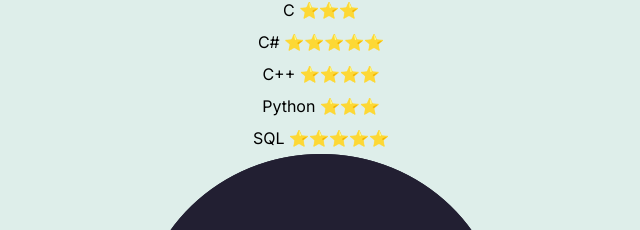
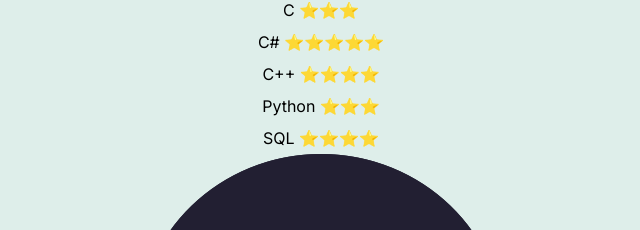
Before and after one commit to P-Fleeger/resumeWebsite, a plain HTML site: page index.html in a window 1280 px wide. Shown: the part 1719-1949 px from the top of the page, 319-959 px from the left. Drawn offline with Linux system fonts and the light colour scheme; a web font is replaced by a local one.

Commit message:
Update index.html

```diff
--- a/index.html
+++ b/index.html
@@ -46,7 +46,7 @@
                 <p>C# ⭐⭐⭐⭐⭐</p>
                 <p>C++ ⭐⭐⭐⭐</p>
                 <p>Python ⭐⭐⭐</p>
-                <p>SQL ⭐⭐⭐⭐⭐</p>
+                <p>SQL ⭐⭐⭐⭐</p>
 
               </div>
 
```
